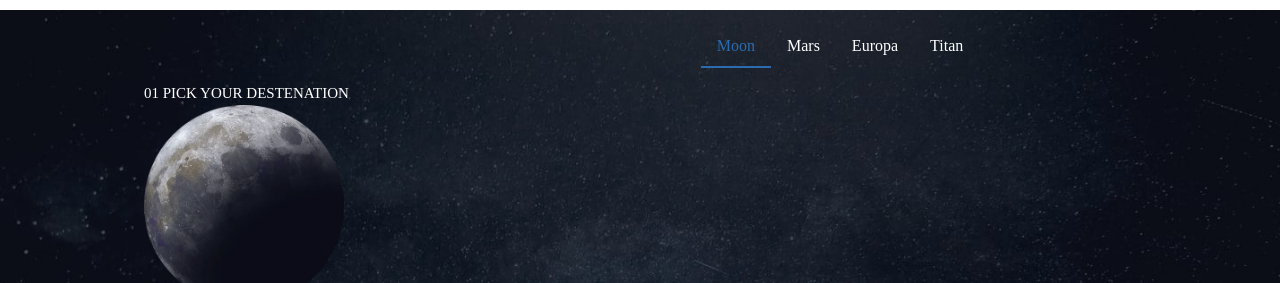
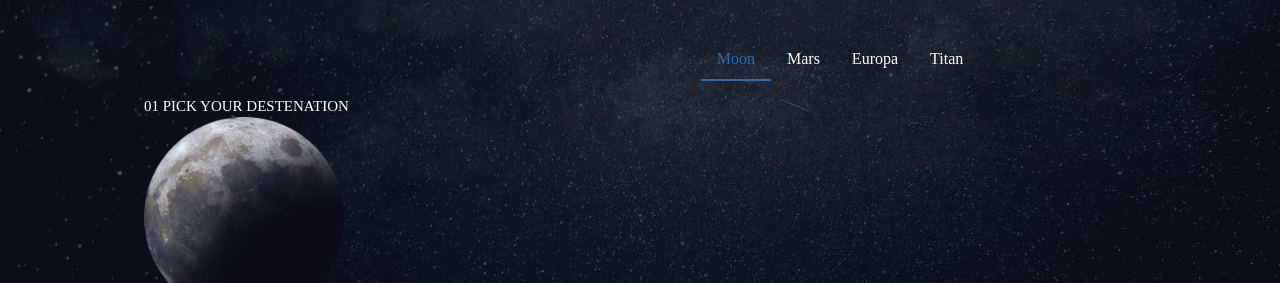
Before and after one commit to LuisaUrrego/sapace, a React app: page /destination in a window 1280 px wide. Shown: the part 194-477 px from the top of the page. Built offline with nearby package versions, Linux system fonts and the light colour scheme; a web font is replaced by a local one.

Commit message:
solucionando conflictos del navbar

```diff
--- a/src/Components/destination/Destination.js
+++ b/src/Components/destination/Destination.js
@@ -19,17 +19,20 @@ import {
 } from "@chakra-ui/react";
 const Destination = () => {
   return (
+
     <ChakraProvider>
       <Box
-        bgImage={`url(${BackgroundImage})`} className="background"
-        bgSize="cover"
-        bgPosition="center"
-        bgRepeat="no-repeat"
-        minHeight="100vh"
+
+         bgImage={`url(${BackgroundImage})`} className="background"
+        bgPosition="relative"
+         minHeight="100vh"
+        mt="-15%"
+        zIndex="-2"
+
 
       >
         <Tabs defaultIndex={0} align="center"className="main" >
-          <TabList className="main__tabs" sx={{ borderBottom: "none" }}>
+          <TabList mt="20%" className="main__tabs" sx={{ borderBottom: "none" }}>
             <Tab>Moon</Tab>
             <Tab>Mars</Tab>
             <Tab>Europa</Tab>
--- a/src/Components/destination/StyleDestination.scss
+++ b/src/Components/destination/StyleDestination.scss
@@ -14,6 +14,8 @@
     }
 
 .background{
-    z-index: -1;
+    z-index: -2;
+    position: relative;
+    margin-top: -40%;
 }
 }
--- a/src/Components/home/Home.js
+++ b/src/Components/home/Home.js
@@ -1,6 +1,6 @@
 import React from "react";
 import BackgroundHome from "../../assets/home/background-home-desktop.jpg";
-import "../home/home.scss";
+import "../home/Home.scss";
 
 const Home = () => {
     return (
```
